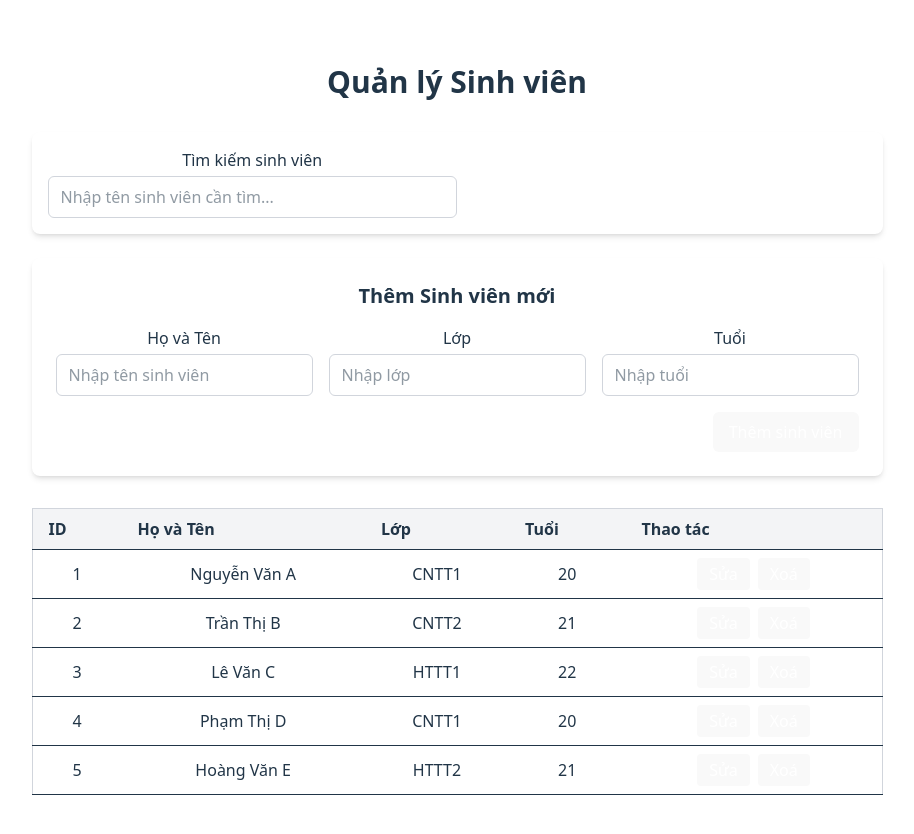
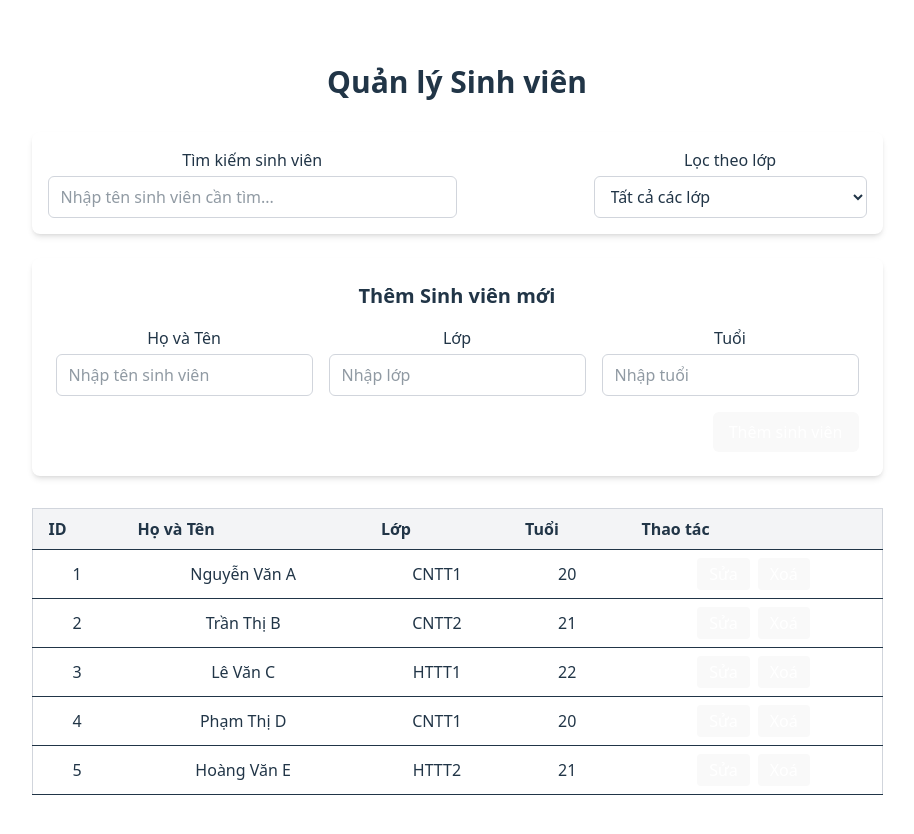
Before and after one commit to nguyenhung204/KiemTra_React, a React (Vite) app: page / in a window 1280 px wide. Shown: the top 834 px of the page, without its empty margins (183-1097 px from the left). Built offline with nearby package versions, Linux system fonts and the light colour scheme.

Commit message:
feat: lọc sinh viên theo lớp

```diff
--- a/src/App.jsx
+++ b/src/App.jsx
@@ -19,19 +19,34 @@ function App() {
   const [editingStudent, setEditingStudent] = useState(null);
   const [isEditing, setIsEditing] = useState(false);
   const [searchTerm, setSearchTerm] = useState("");
+  const [selectedClass, setSelectedClass] = useState("");
   const [filteredStudents, setFilteredStudents] = useState([]);
+  const [availableClasses, setAvailableClasses] = useState([]);
 
-  // Filter students when search term changes
+  // Get unique classes for filter dropdown
   useEffect(() => {
-    if (searchTerm.trim() === "") {
-      setFilteredStudents(students);
-    } else {
-      const filtered = students.filter(student =>
+    const classes = [...new Set(students.map(student => student.class))];
+    setAvailableClasses(classes);
+  }, [students]);
+
+  // Filter students when search term or selected class changes
+  useEffect(() => {
+    let filtered = [...students];
+
+    // Filter by name if search term exists
+    if (searchTerm.trim() !== "") {
+      filtered = filtered.filter(student =>
         student.name.toLowerCase().includes(searchTerm.toLowerCase())
       );
-      setFilteredStudents(filtered);
     }
-  }, [searchTerm, students]);
+
+    // Filter by class if selected
+    if (selectedClass) {
+      filtered = filtered.filter(student => student.class === selectedClass);
+    }
+
+    setFilteredStudents(filtered);
+  }, [searchTerm, selectedClass, students]);
 
   const handleInputChange = (e) => {
     const { name, value } = e.target;
@@ -43,6 +58,10 @@ function App() {
 
   const handleSearchChange = (e) => {
     setSearchTerm(e.target.value);
+  };
+
+  const handleClassFilterChange = (e) => {
+    setSelectedClass(e.target.value);
   };
 
   const handleEditInputChange = (e) => {
@@ -125,9 +144,9 @@ function App() {
     <div className="container mx-auto px-4 py-8">
       <h1 className="text-3xl font-bold text-center mb-8">Quản lý Sinh viên</h1>
 
-      {/* Search Bar */}
+      {/* Search and Filter Bar */}
       <div className="mb-6 bg-white p-4 rounded-lg shadow-md">
-        <div className="flex flex-col md:flex-row md:items-center">
+        <div className="flex flex-col md:flex-row md:items-center md:justify-between">
           <div className="w-full md:w-1/2 mb-4 md:mb-0">
             <label htmlFor="search" className="block mb-1 font-medium">Tìm kiếm sinh viên</label>
             <input
@@ -138,6 +157,20 @@ function App() {
               onChange={handleSearchChange}
               className="w-full px-3 py-2 border border-gray-300 rounded-md focus:outline-none focus:ring-2 focus:ring-blue-500"
             />
+          </div>
+          <div className="w-full md:w-1/3">
+            <label htmlFor="class-filter" className="block mb-1 font-medium">Lọc theo lớp</label>
+            <select
+              id="class-filter"
+              value={selectedClass}
+              onChange={handleClassFilterChange}
+              className="w-full px-3 py-2 border border-gray-300 rounded-md focus:outline-none focus:ring-2 focus:ring-blue-500"
+            >
+              <option value="">Tất cả các lớp</option>
+              {availableClasses.map(className => (
+                <option key={className} value={className}>{className}</option>
+              ))}
+            </select>
           </div>
         </div>
       </div>
```
Also changed, not shown: MinhChung/step 7.png (added).
